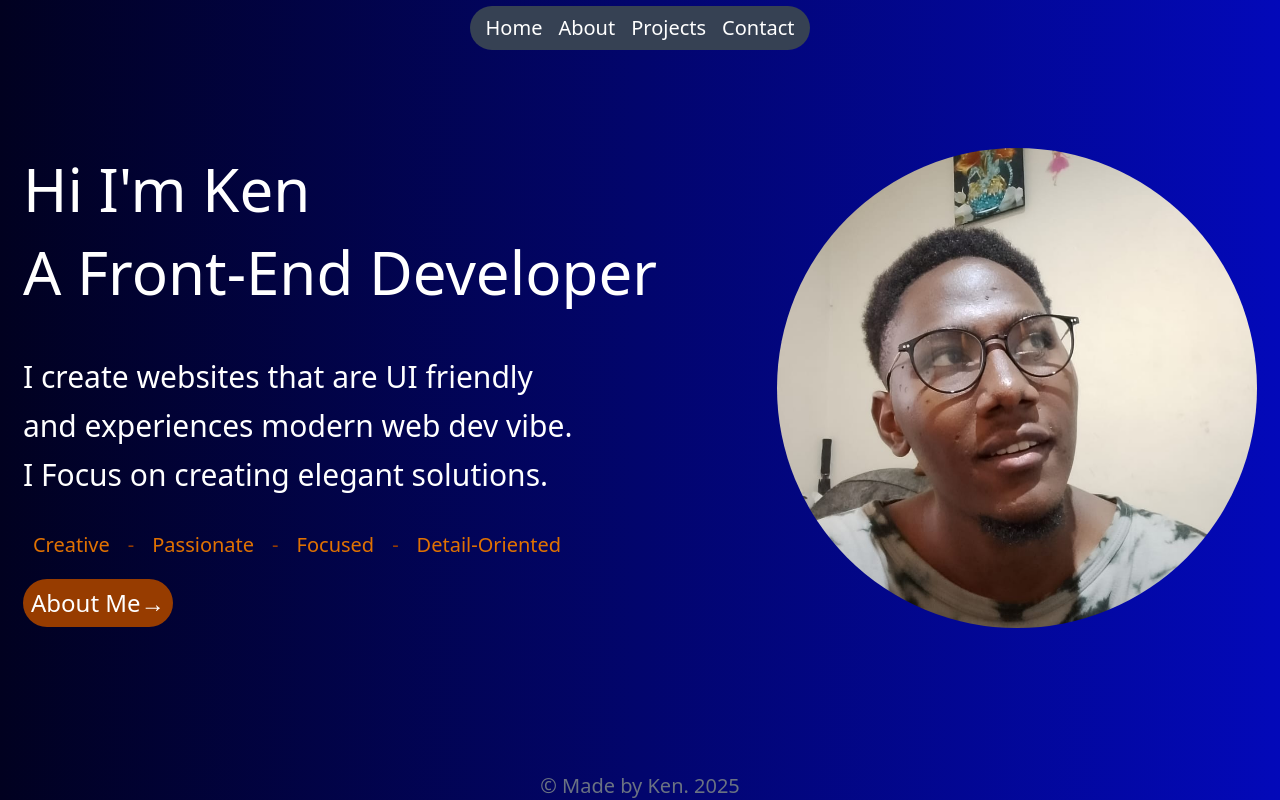
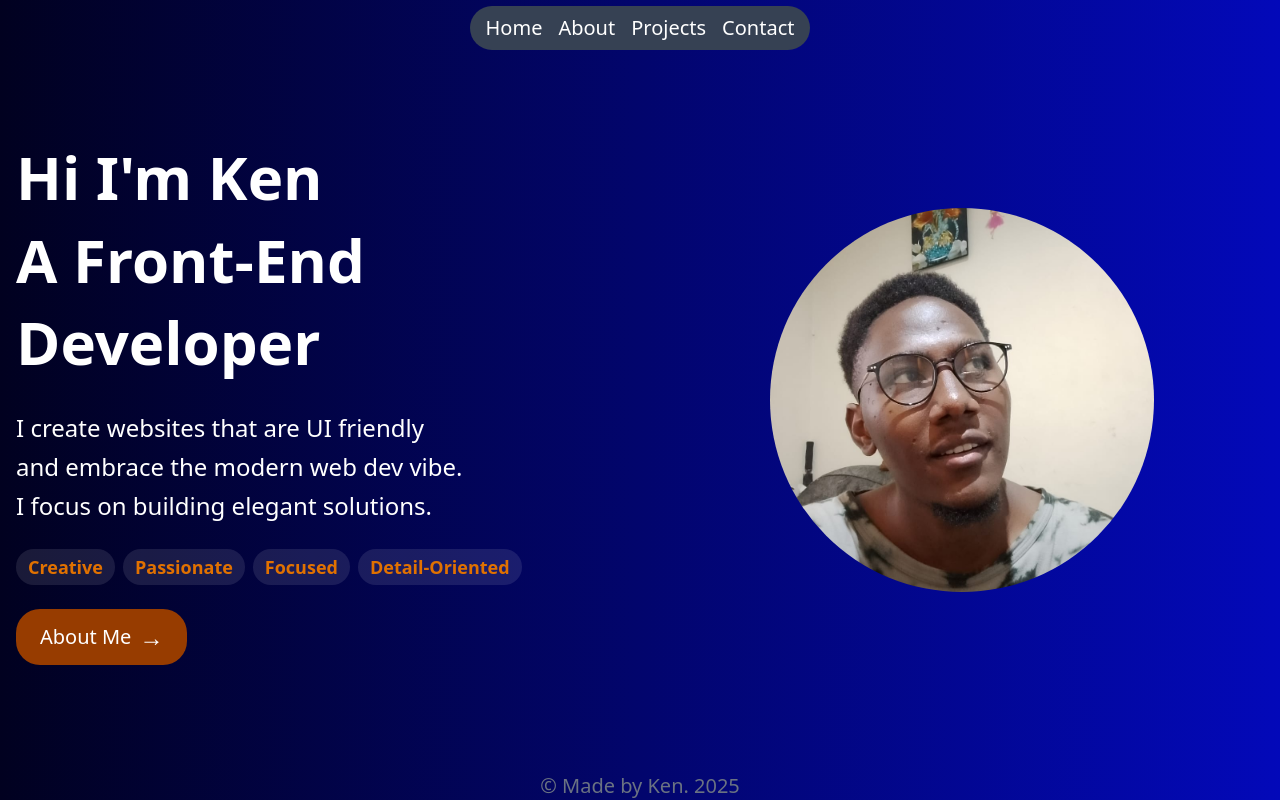
Before and after one commit to ken-jibril/Ken-s-portfolio, a React (Vite) app: page / in a window 1280 px wide. Built offline with nearby package versions, Linux system fonts and the light colour scheme.

Commit message:
feat: make the home page reponsive by making texts, images, and the button adjust sizes on all screens.

```diff
--- a/src/Pages/Home.jsx
+++ b/src/Pages/Home.jsx
@@ -1,26 +1,58 @@
 import { Link } from "react-router-dom";
+
 function Home() {
-    return (
-        <div className="flex flex-row mx-auto items-center justify-center gap-30 py-20">
-            <div className="flex flex-col items-start justify-center ">
-                <h1 className="text-white text-6xl py-3 leading-snug">Hi I'm Ken <br /> A Front-End Developer</h1>
-                <p className="text-white text-3xl py-3 leading-relaxed my-4">I create websites that are UI friendly <br /> and experiences modern web dev vibe. <br /> I Focus on creating elegant solutions.</p>
-                <div className="flex flex-row gap-2 items-center">
-                    <p className=" text-amber-600 hover:text-amber-500 font-semi-bold text-xl py-1 px-2.5 rounded-3xl text-center">Creative</p>
-                    <span className="text-xl text-amber-800">-</span>
-                    <p className=" text-amber-600 hover:text-amber-500 font-semi-bold text-xl py-1 px-2.5 rounded-3xl text-center"> Passionate</p>
-                    <span className="text-xl text-amber-800">-</span>
-                    <p className=" text-amber-600 hover:text-amber-500 font-semi-bold text-xl py-1 px-2.5 rounded-3xl text-center">Focused</p>
-                    <span className="text-xl text-amber-800">-</span>
-                    <p className="text-amber-600 hover:text-amber-500 font-semi-bold text-xl py-1 px-2.5 rounded-3xl text-center">Detail-Oriented</p>
-                </div>
-                <Link to='/about' className="bg-amber-800 hover:bg-amber-700 text-2xl text-white rounded-3xl py-2 px-2 text-center my-3 mt-4 flex items-center justify-center">About Me <span className="text-2xl">→</span></Link>
-            </div>
-            <div className="w-120 h-120">
-                <img src="/src/assets/ken's image.jpg" alt="Ken's Photo" className="w-full h-full object-cover rounded-full transition-all duration-500 ease-in-out hover:shadow-[0_0_60px_cyan]"/>
-            </div>
+  return (
+    <section className="">
+      <div className="container mx-auto px-4 py-12 md:py-20 flex flex-col-reverse md:flex-row items-center gap-10">
+
+        {/* Text section */}
+        <div className="flex flex-col items-start text-center md:text-left md:w-1/2">
+          <h1 className="text-white text-3xl sm:text-4xl md:text-5xl lg:text-6xl font-bold leading-snug">
+            Hi I'm Ken <br /> A Front-End Developer
+          </h1>
+
+          <p className="text-white text-base sm:text-lg md:text-xl lg:text-2xl leading-relaxed my-6">
+            I create websites that are UI friendly <br />
+            and embrace the modern web dev vibe. <br />
+            I focus on building elegant solutions.
+          </p>
+
+          {/* Traits */}
+          <div className="flex flex-wrap justify-center md:justify-start gap-2 mb-6">
+            <p className="text-amber-600 hover:text-amber-500 font-semibold text-sm sm:text-base md:text-lg px-3 py-1 rounded-3xl bg-white/10">
+              Creative
+            </p>
+            <p className="text-amber-600 hover:text-amber-500 font-semibold text-sm sm:text-base md:text-lg px-3 py-1 rounded-3xl bg-white/10">
+              Passionate
+            </p>
+            <p className="text-amber-600 hover:text-amber-500 font-semibold text-sm sm:text-base md:text-lg px-3 py-1 rounded-3xl bg-white/10">
+              Focused
+            </p>
+            <p className="text-amber-600 hover:text-amber-500 font-semibold text-sm sm:text-base md:text-lg px-3 py-1 rounded-3xl bg-white/10">
+              Detail-Oriented
+            </p>
+          </div>
+
+          {/* Button */}
+          <Link
+            to="/about"
+            className="bg-amber-800 hover:bg-amber-700 text-white font-medium text-base sm:text-lg md:text-xl rounded-3xl px-6 py-3 inline-flex items-center gap-2"
+          >
+            About Me <span className="text-2xl">→</span>
+          </Link>
         </div>
-     );
+
+        {/* Image section */}
+        <div className="md:w-1/2 flex justify-center">
+          <img
+            src="/src/assets/ken's image.jpg"
+            alt="Ken's Photo"
+            className="w-40 h-40 sm:w-56 sm:h-56 md:w-72 md:h-72 lg:w-96 lg:h-96 object-cover rounded-full transition-all duration-500 ease-in-out hover:shadow-[0_0_60px_cyan]"
+          />
+        </div>
+      </div>
+    </section>
+  );
 }
 
 export default Home;
```
